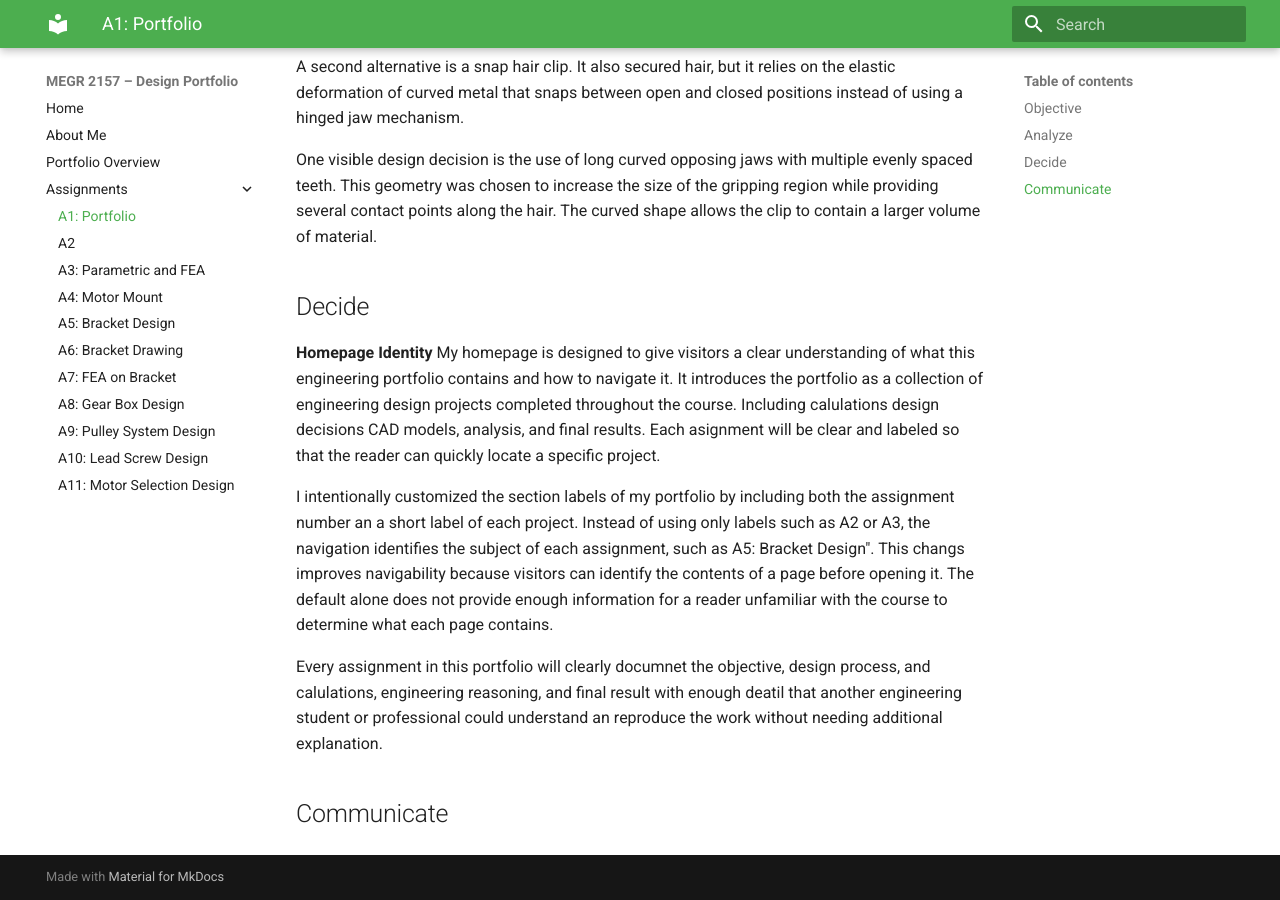
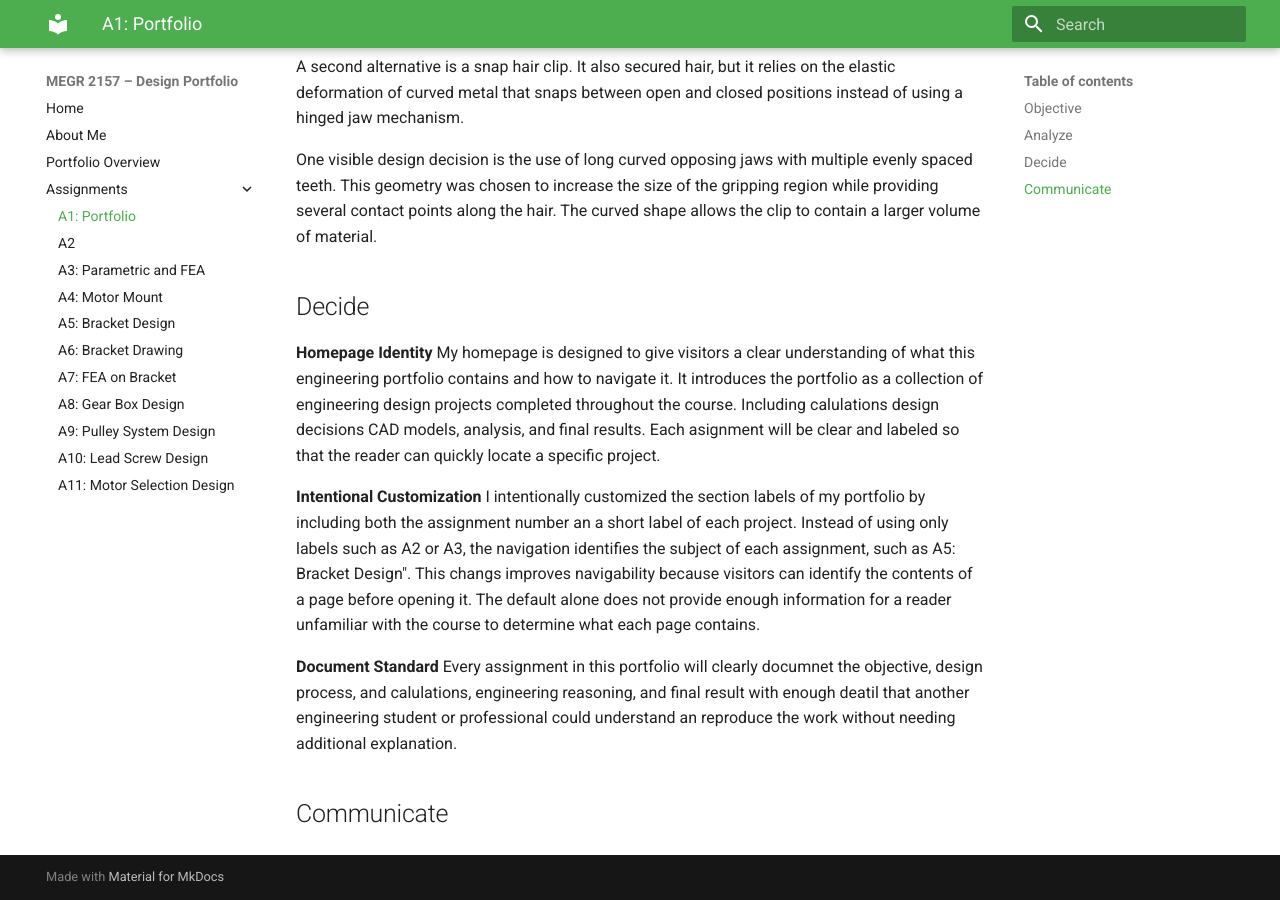
Before and after one commit to IzabellaMontero/megr2157-portfolio, an MkDocs documentation site: the page built from docs/assignments/A01/index.md, in a window 1280 px wide and 900 px high, scrolled down 3360 px. Built offline with MkDocs 1.6.1 and Material for MkDocs 9.7.7, drawn with Linux system fonts in a browser that asks for light colours.

Commit message:
Enhance portfolio documentation with new sections
Added sections on intentional customization and document standards to enhance clarity and navigability.

```diff
--- a/docs/assignments/A01/index.md
+++ b/docs/assignments/A01/index.md
@@ -70,8 +70,10 @@ One visible design decision is the use of long curved opposing jaws with multipl
 **Homepage Identity**
 My homepage is designed to give visitors a clear understanding of what this engineering portfolio contains and how to navigate it. It introduces the portfolio as a collection of engineering design projects completed throughout the course. Including calulations design decisions CAD models, analysis, and final results. Each asignment will be clear and labeled so that the reader can quickly locate a specific project.
 
+**Intentional Customization**
 I intentionally customized the section labels of my portfolio by including both the assignment number an a short label of each project. Instead of using only labels such as A2 or A3, the navigation identifies the subject of each assignment, such as A5: Bracket Design". This changs improves navigability because visitors can identify the contents of a page before opening it. The default alone does not provide enough information for a reader unfamiliar with the course to determine what each page contains.
 
+**Document Standard**
 Every assignment in this portfolio will clearly documnet the objective, design process, and calulations, engineering reasoning, and final result with enough deatil that another engineering student or professional could understand an reproduce the work without needing additional explanation.
 
 ## Communicate
```
